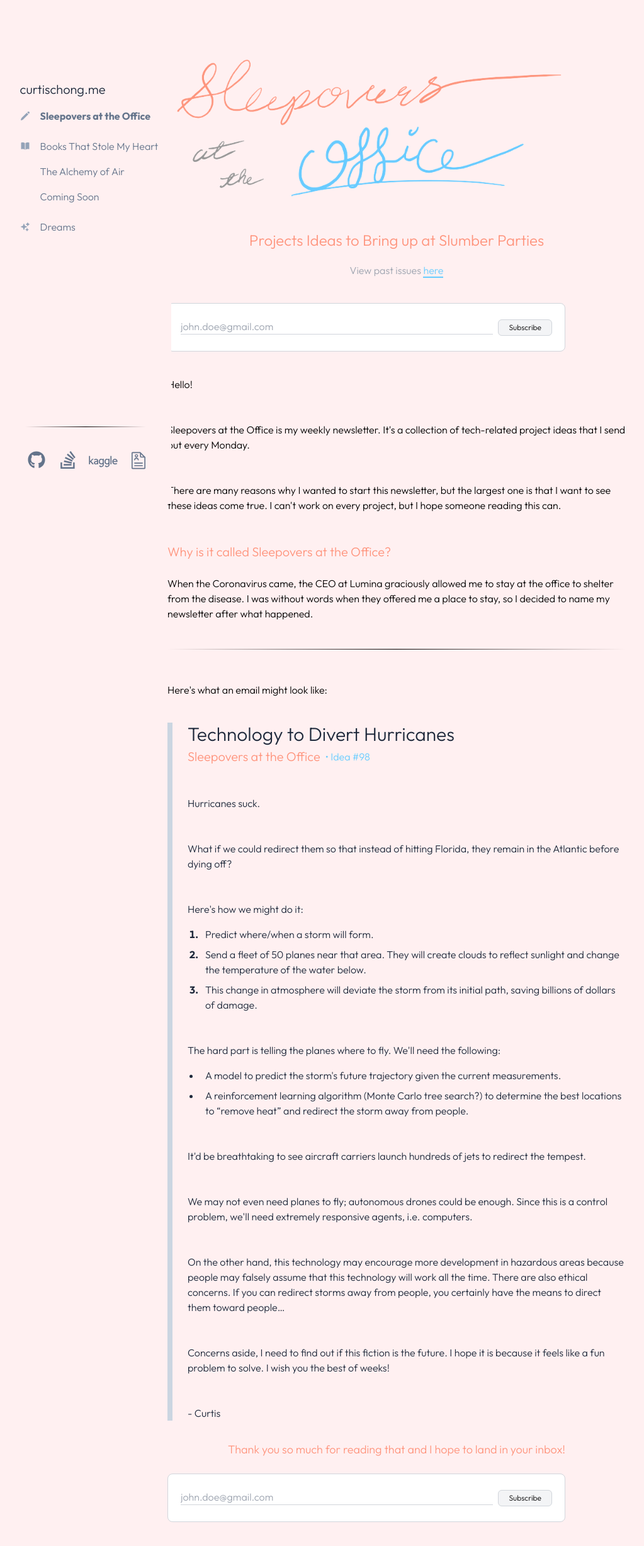
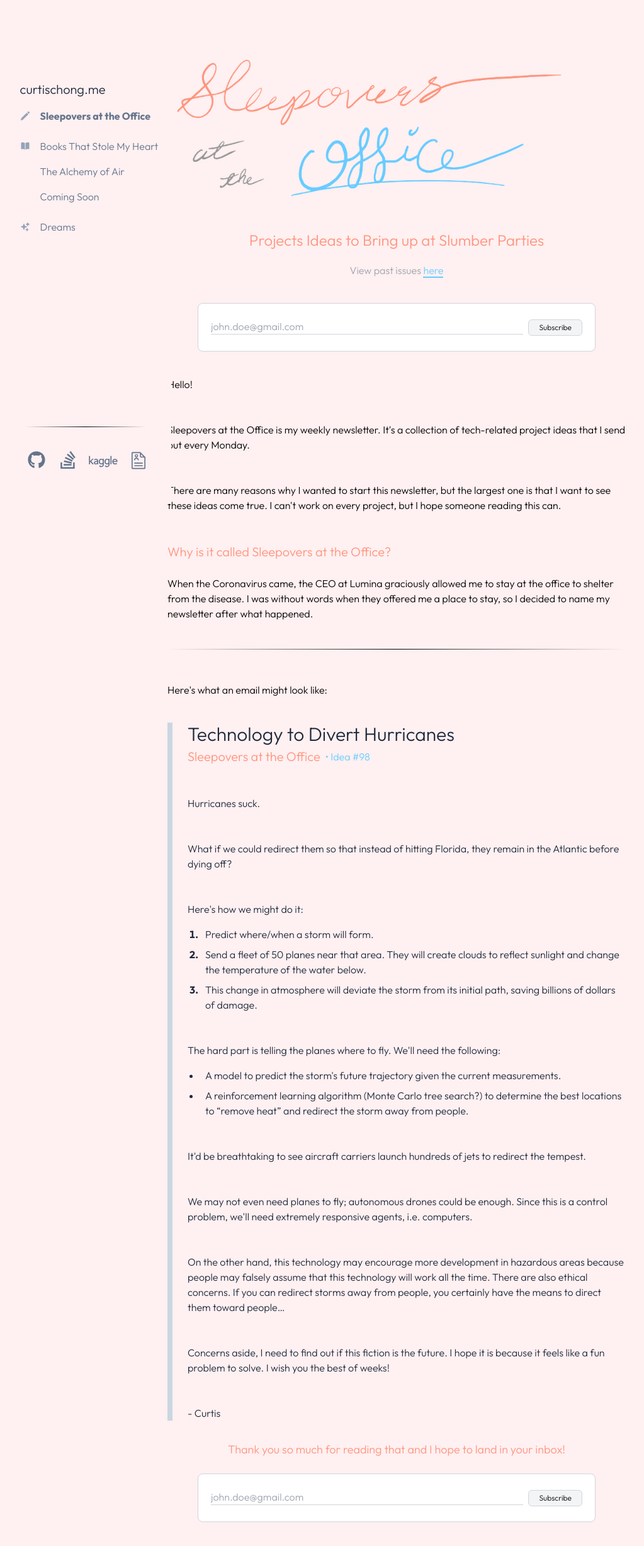
Before and after one commit to chongcurtis/chongcurtis.github.io, a Next.js app: page /sleepovers in a window 1280 px wide. Shown: the top 2454 px of the page at 63% size, without its empty margins (10-1033 px from the left). Built offline with nearby package versions, Linux system fonts and the light colour scheme.

Commit message:
center email signups

```diff
--- a/src/pages/sleepovers.tsx
+++ b/src/pages/sleepovers.tsx
@@ -40,7 +40,7 @@ export default function Sleepovers() {
 
             {/* Important! setting w-full makes it fill the full width of max-2-2xl */}
             {/* Also, the px-5 is so it doesn't touch the edge of the screen on mobile */}
-            <div className="fade-in-on-scroll mb-10 mt-10 w-full max-w-2xl px-5">
+            <div className="fade-in-on-scroll mx-auto mb-10 mt-10 w-full max-w-2xl px-5">
                 <MailchimpSignup />
             </div>
 
@@ -172,7 +172,7 @@ export default function Sleepovers() {
                 Thank you so much for reading that and I hope to land in your inbox!
             </p>
             {/*Important! setting w-full makes it fill the full width of max-2-2xl */}
-            <div className="fade-in-on-scroll mb-[250px] mt-6 w-full max-w-2xl px-5">
+            <div className="fade-in-on-scroll mx-auto mb-[350px] mt-6 w-full max-w-2xl px-5">
                 <MailchimpSignup />
             </div>
         </>
```
